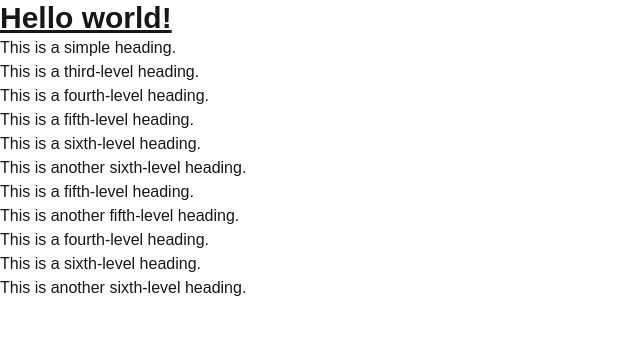
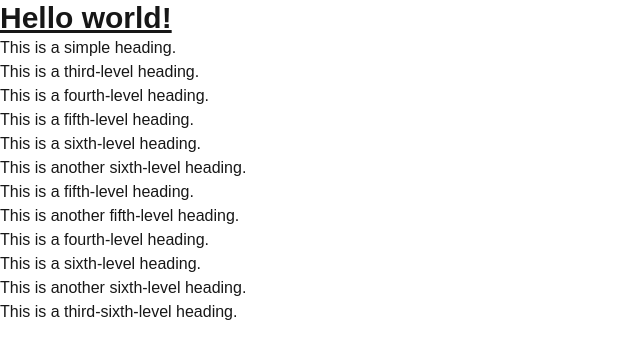
Before and after one commit to reuelrai/my-portfolio, a Next.js app: page / in a window 1280 px wide. Shown: the top 358 px of the page, without its empty margins (0-640 px from the left). Built offline with nearby package versions, Linux system fonts and the light colour scheme.

Commit message:
minor changes

```diff
--- a/app/page.tsx
+++ b/app/page.tsx
@@ -15,6 +15,7 @@ export default function Home() {
       <h4>This is a fourth-level heading.</h4>
       <h6>This is a sixth-level heading.</h6>
       <h6>This is another sixth-level heading.</h6>
+      <h6>This is a third-sixth-level heading.</h6>
     </>
   );
 }
```
